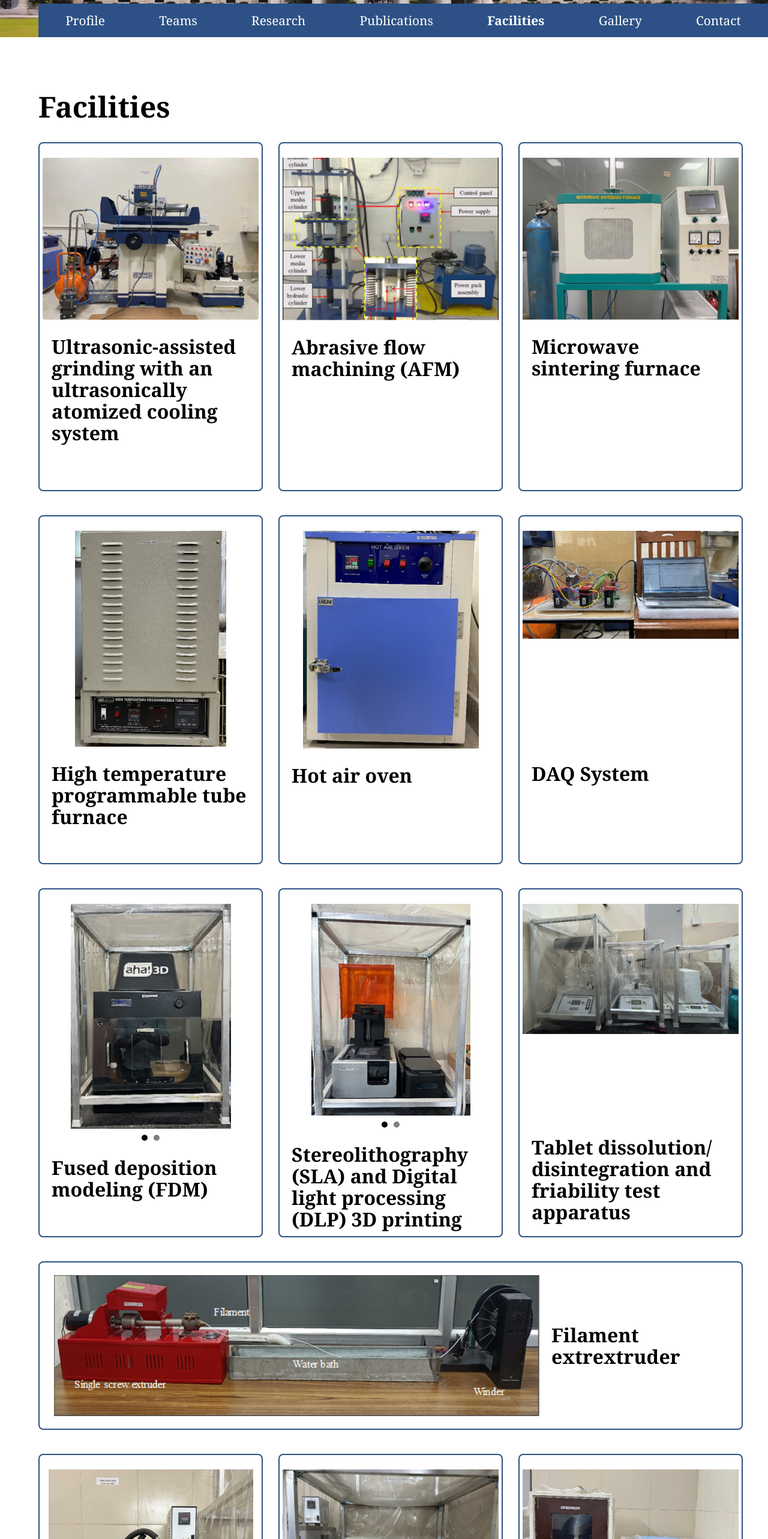
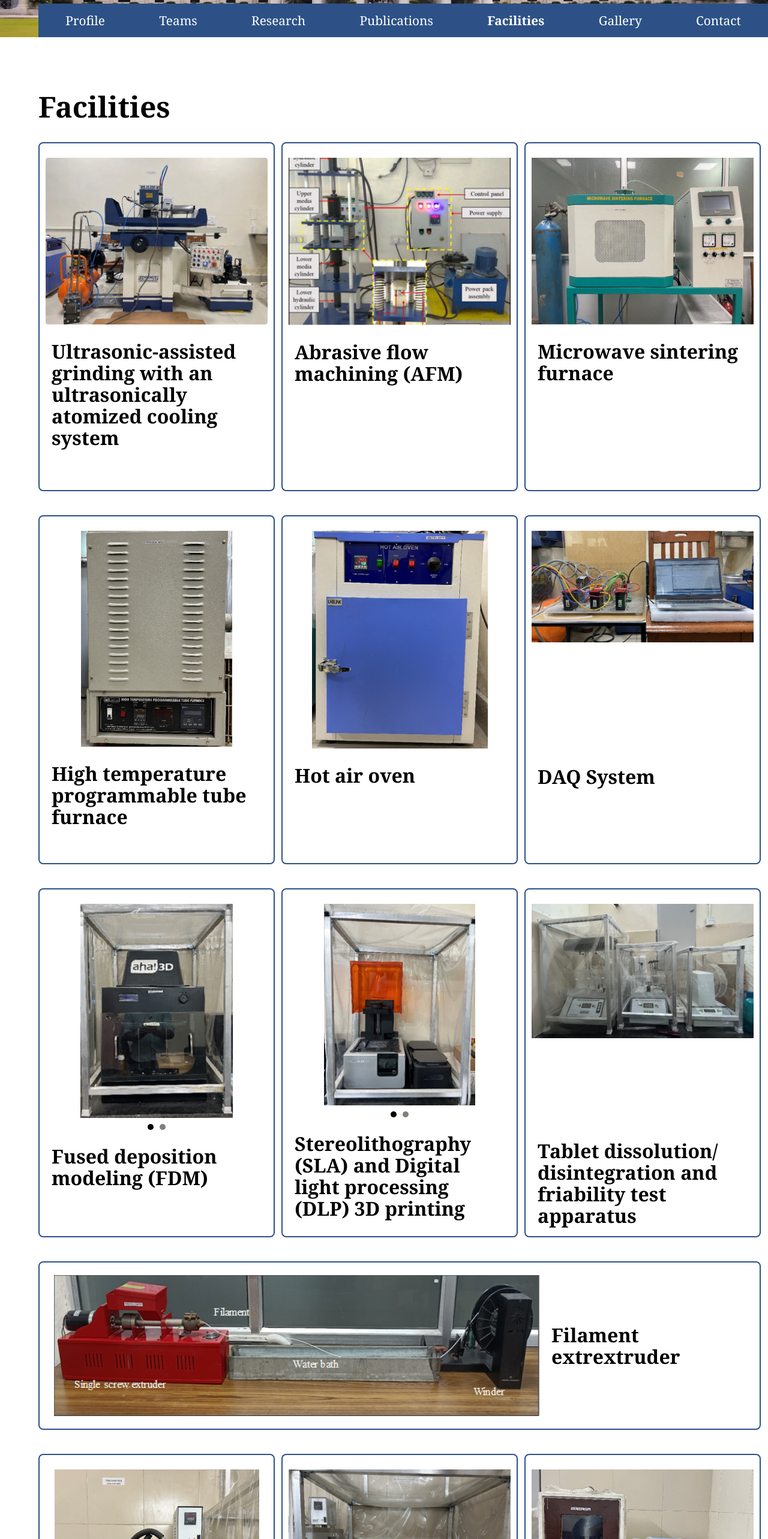
Before and after one commit to Kirthik24/varun-sharma-profile, a React (Vite) app: page /facilities in a window 1280 px wide. Shown: the part 234-2800 px from the top of the page at 60% size. Built offline with nearby package versions, Linux system fonts and the light colour scheme.

Commit message:
other changes

```diff
--- a/src/css/facilities.scss
+++ b/src/css/facilities.scss
@@ -1,28 +1,30 @@
 .f-container{
+    width: fit-content;
     h1{
         font-family: 'Georgia';
         font-style: normal;
         font-weight: 700;
-        font-size: 48px;
+        font-size: 3rem;
         line-height: 55px;
         color: #000000;
-
+        justify-self: start;
     }
 }
 
 .facilities{
     display: grid;
-    max-width: 1326px;
+    width: 100%;
     grid-template-columns: repeat(3,390px);
+    //grid-template-columns: repeat(auto-fit, minmax(300px, 1fr));
     grid-row-gap:40px ;
-    grid-column-gap: 10px ;
+    grid-column-gap: 15px ;
     align-items: center;
+    justify-content: center;
+    //grid-auto-flow: dense;
 }
 .f-vertical{
-    width: 370px;
+    width: 100%;
     height: 578px;
-    left: 64px;
-    top: 497px;
     border: 2px solid #2D5186;
     border-radius: 8px;
     display: flex;
@@ -35,7 +37,7 @@
         font-family: 'Georgia';
         font-style: normal;
         font-weight: 700;
-        font-size: 32px;
+        font-size: 2rem;
         line-height: 36px;
         color: #000000;
         justify-self:flex-start;
@@ -45,13 +47,14 @@
 
     img{
         margin-top: 24px;
-        max-width: 360px;
+        max-width: 95%;
+
     }
 }
 
 .f-horizontal{
     grid-column: span 3;
-    width: 1170px;
+    width: 100%;
     height: 277px;
     border: 2px solid #2D5186;
     border-radius: 8px;
@@ -66,7 +69,7 @@
         font-family: 'Georgia';
         font-style: normal;
         font-weight: 700;
-        font-size: 32px;
+        font-size: 2rem;
         line-height: 36px;
         color: #000000;
 
--- a/src/css/gallery.scss
+++ b/src/css/gallery.scss
@@ -4,7 +4,7 @@
     font-family: 'Georgia';
     font-style: normal;
     font-weight: 700;
-    font-size: 40px;
+    font-size: 2.5rem;
     line-height: 45px;
     color: #000000;
     text-decoration: underline;
--- a/src/css/people/people.scss
+++ b/src/css/people/people.scss
@@ -2,7 +2,7 @@ h1{
     font-family: 'Georgia';
     font-style: normal;
     font-weight: 400;
-    font-size: 32px;
+    font-size: 2rem;
     line-height: 36px;
     color: #000000;
 }
```
